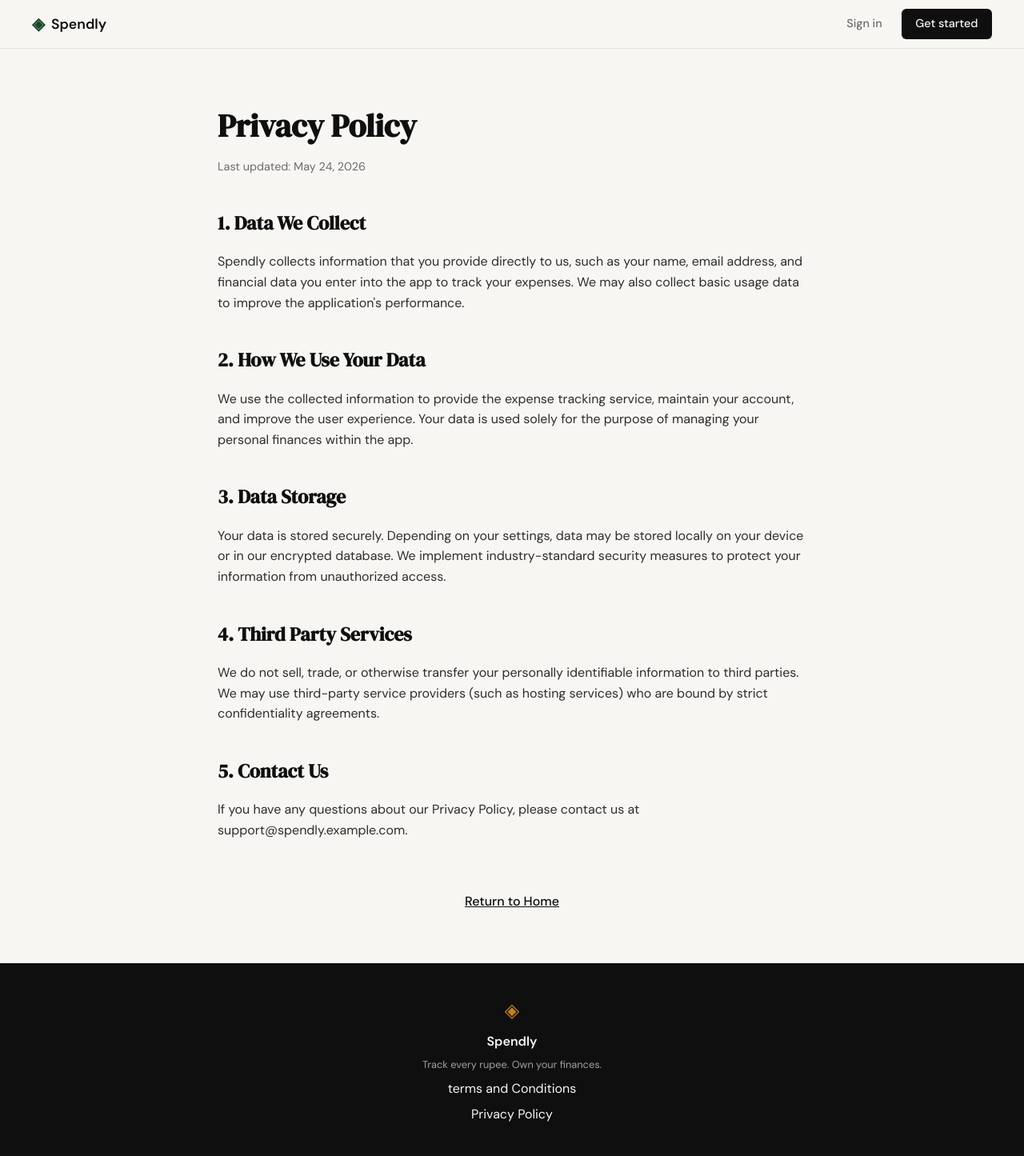
After one commit to simpleguyon/Agentic-Coding-Using-Claude, a Flask app: page /privacy in a window 1280 px wide. The commit adds this page. Shown: the whole page at 80% size. Run offline with Flask 3, Linux system fonts and the light colour scheme.

Commit message:
landing: add privacy policy page and route

```diff
--- a/expense-tracker/app.py
+++ b/expense-tracker/app.py
@@ -25,6 +25,11 @@ def login():
 @app.route("/terms")
 def terms():
     return render_template("terms.html")
+
+
+@app.route("/privacy")
+def privacy():
+    return render_template("privacy.html")
 
 
 # ------------------------------------------------------------------ #
--- a/expense-tracker/templates/base.html
+++ b/expense-tracker/templates/base.html
@@ -35,7 +35,7 @@
             <span class="footer-name">Spendly</span>
             <p class="footer-copy">Track every rupee. Own your finances.</p>
             <a href="{{ url_for('terms') }}">terms and Conditions</a>
-            <a href="#">Privacy Policy</a>
+            <a href="{{ url_for('privacy') }}">Privacy Policy</a>
         </div>
     </footer>
 
--- /dev/null
+++ b/expense-tracker/templates/privacy.html
@@ -0,0 +1,39 @@
+{% extends "base.html" %}
+
+{% block title %}Privacy Policy - Spendly{% endblock %}
+
+{% block content %}
+<div class="content-page">
+    <h1 class="content-title">Privacy Policy</h1>
+    <p class="content-subtitle">Last updated: May 24, 2026</p>
+
+    <section class="content-section">
+        <h2>1. Data We Collect</h2>
+        <p>Spendly collects information that you provide directly to us, such as your name, email address, and financial data you enter into the app to track your expenses. We may also collect basic usage data to improve the application's performance.</p>
+    </section>
+
+    <section class="content-section">
+        <h2>2. How We Use Your Data</h2>
+        <p>We use the collected information to provide the expense tracking service, maintain your account, and improve the user experience. Your data is used solely for the purpose of managing your personal finances within the app.</p>
+    </section>
+
+    <section class="content-section">
+        <h2>3. Data Storage</h2>
+        <p>Your data is stored securely. Depending on your settings, data may be stored locally on your device or in our encrypted database. We implement industry-standard security measures to protect your information from unauthorized access.</p>
+    </section>
+
+    <section class="content-section">
+        <h2>4. Third Party Services</h2>
+        <p>We do not sell, trade, or otherwise transfer your personally identifiable information to third parties. We may use third-party service providers (such as hosting services) who are bound by strict confidentiality agreements.</p>
+    </section>
+
+    <section class="content-section">
+        <h2>5. Contact Us</h2>
+        <p>If you have any questions about our Privacy Policy, please contact us at support@spendly.example.com.</p>
+    </section>
+
+    <div class="content-footer">
+        <a href="{{ url_for('landing') }}">Return to Home</a>
+    </div>
+</div>
+{% endblock %}
```
